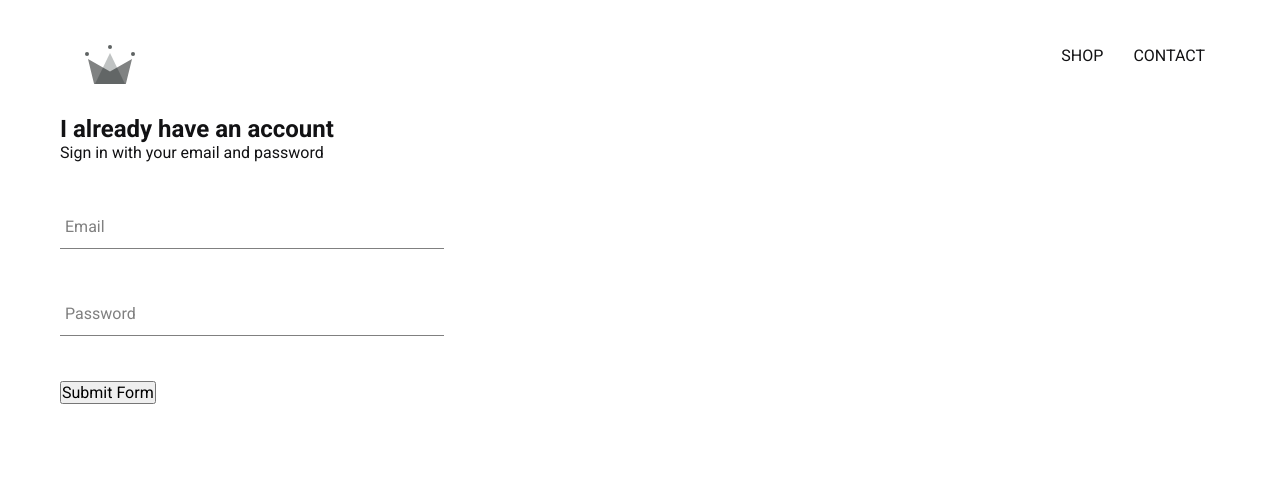
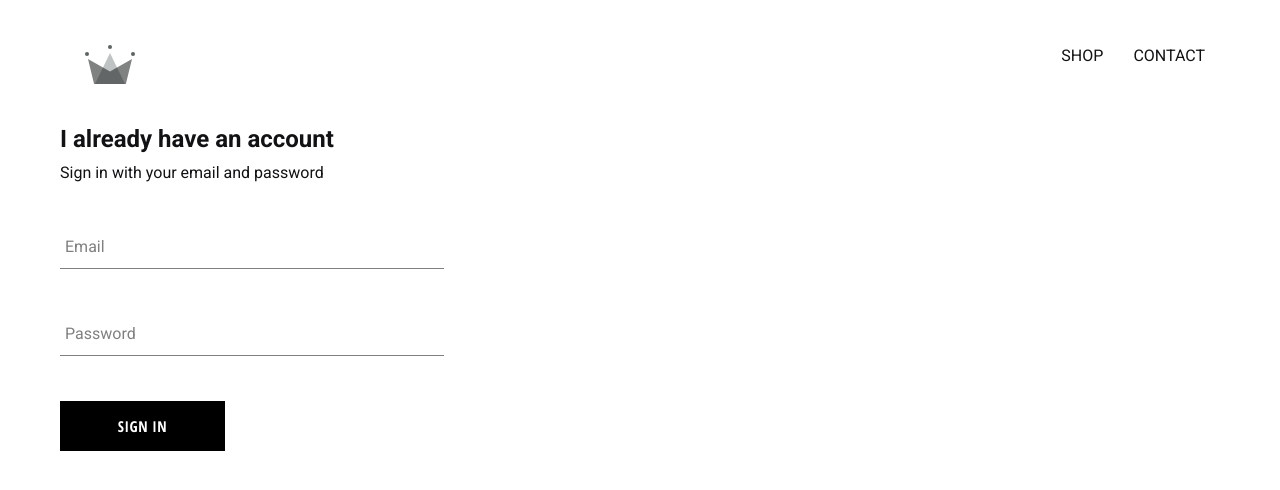
Before and after one commit to thereallucas98/clothing-e-commerce, a React (Create React App) app: page /signin in a window 1280 px wide. Shown: the top 490 px of the page. Built offline with nearby package versions, Linux system fonts and the light colour scheme.

Commit message:
(feat): Custom Button Component

```diff
--- /dev/null
+++ b/src/components/CustomButton/custom-button.styles.scss
@@ -0,0 +1,22 @@
+.custom-button {
+  min-width: 165px;
+  width: auto;
+  height: 50px;
+  letter-spacing: 0.5px;
+  line-height: 50px;
+  padding: 0 35px 0 35px;
+  font-size: 15px;
+  background-color: black;
+  color: white;
+  text-transform: uppercase;
+  font-family: 'Open Sans Condensed';
+  font-weight: bolder;
+  border: none;
+  cursor: pointer;
+
+  &:hover {
+    background-color: white;
+    color: black;
+    border: 1px solid black;
+  }
+}
--- /dev/null
+++ b/src/components/CustomButton/index.tsx
@@ -0,0 +1,16 @@
+import { ButtonHTMLAttributes, ReactNode } from "react";
+import "./custom-button.styles.scss";
+
+interface CustomButtonProps extends ButtonHTMLAttributes<HTMLButtonElement> {
+  children: ReactNode;
+}
+
+function CustomButton({ children, ...rest }: CustomButtonProps) {
+  return (
+    <button className="custom-button" {...rest}>
+      {children}
+    </button>
+  );
+}
+
+export default CustomButton;
--- a/src/components/SignIn/index.tsx
+++ b/src/components/SignIn/index.tsx
@@ -1,4 +1,5 @@
 import { useState, FormEvent } from "react";
+import CustomButton from "../CustomButton";
 import FormInput from "../FormInput";
 
 import "./sign-in.styles.scss";
@@ -13,7 +14,7 @@
 
   return (
     <div className="sign-in">
-      <h2 className="">I already have an account</h2>
+      <h2 className="title">I already have an account</h2>
       <span>Sign in with your email and password</span>
 
       <form onSubmit={handleSubmit}>
@@ -21,7 +22,9 @@
 
         <FormInput name="password" type="password" value={password} label="Password" onChange={e => setPassword(e.target.value)} required />
 
-        <input type="submit" value="Submit Form" />
+        <CustomButton type="submit">
+          Sign In
+        </CustomButton>
       </form>
     </div>
   );
--- a/src/components/SignIn/sign-in.styles.scss
+++ b/src/components/SignIn/sign-in.styles.scss
@@ -1,3 +1,9 @@
 .sign-in {
   width: 30vw;
+  display: flex;
+  flex-direction: column;
+
+  .title {
+    margin: 10px 0;
+  }
 }
```
